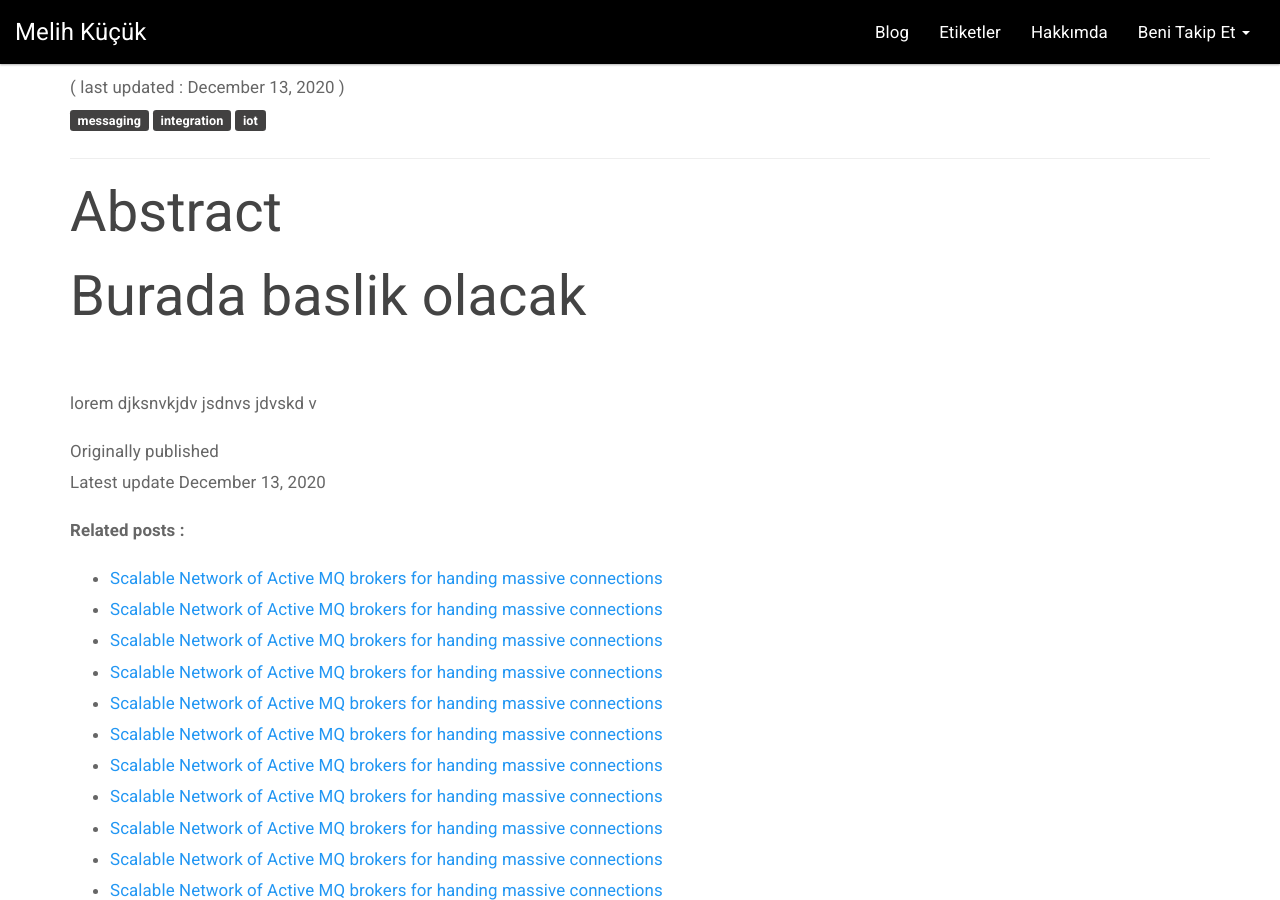
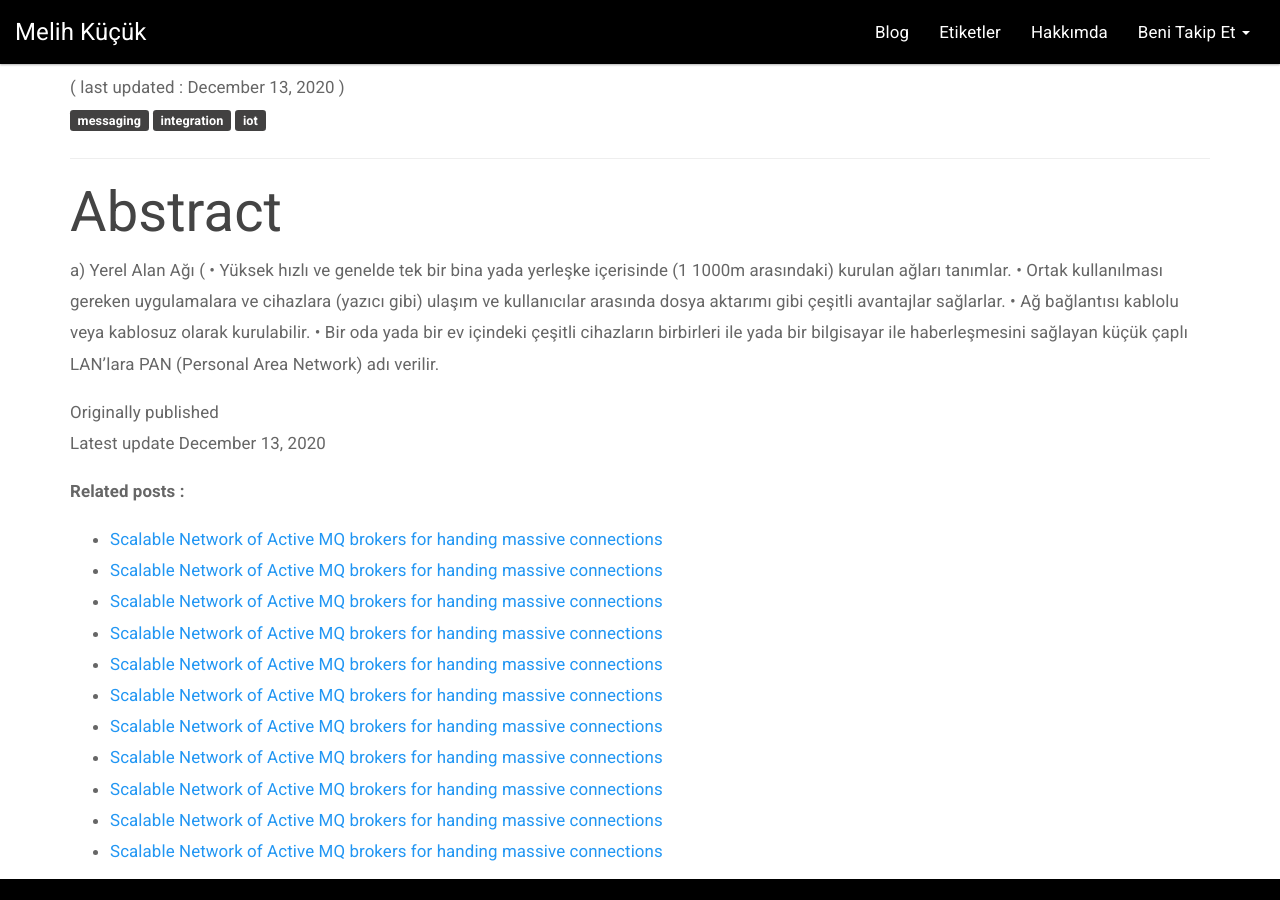
Before and after one commit to melihKucuk/melih-kucuk, a Jekyll site: the page built from _posts/2020-12-13-yeni.md, in a window 1280 px wide and 900 px high, scrolled down 695 px. Built offline with Jekyll 4.4.1, drawn with Linux system fonts in a browser that asks for light colours; comment, search, counter and statistics services are not loaded.

Commit message:
Update 2020-12-13-yeni.md

```diff
--- a/_posts/2020-12-13-yeni.md
+++ b/_posts/2020-12-13-yeni.md
@@ -8,5 +8,22 @@ categories: yeni1111
 tags: [messaging, integration, iot]
 ---
 
-<h1>Burada baslik olacak</h1><br>
-<p>lorem djksnvkjdv jsdnvs jdvskd v</p>
+a) Yerel Alan Ağı (
+•
+Yüksek hızlı ve genelde tek bir bina yada yerleşke
+içerisinde (1 1000m arasındaki) kurulan ağları
+tanımlar.
+•
+Ortak kullanılması gereken uygulamalara ve cihazlara
+(yazıcı gibi) ulaşım ve kullanıcılar arasında dosya
+aktarımı
+gibi çeşitli avantajlar sağlarlar.
+•
+Ağ bağlantısı kablolu veya kablosuz olarak kurulabilir.
+•
+Bir oda yada bir ev içindeki çeşitli cihazların birbirleri
+ile yada bir bilgisayar ile haberleşmesini sağlayan
+küçük
+çaplı LAN’lara PAN (Personal Area Network)
+adı
+verilir.
```
